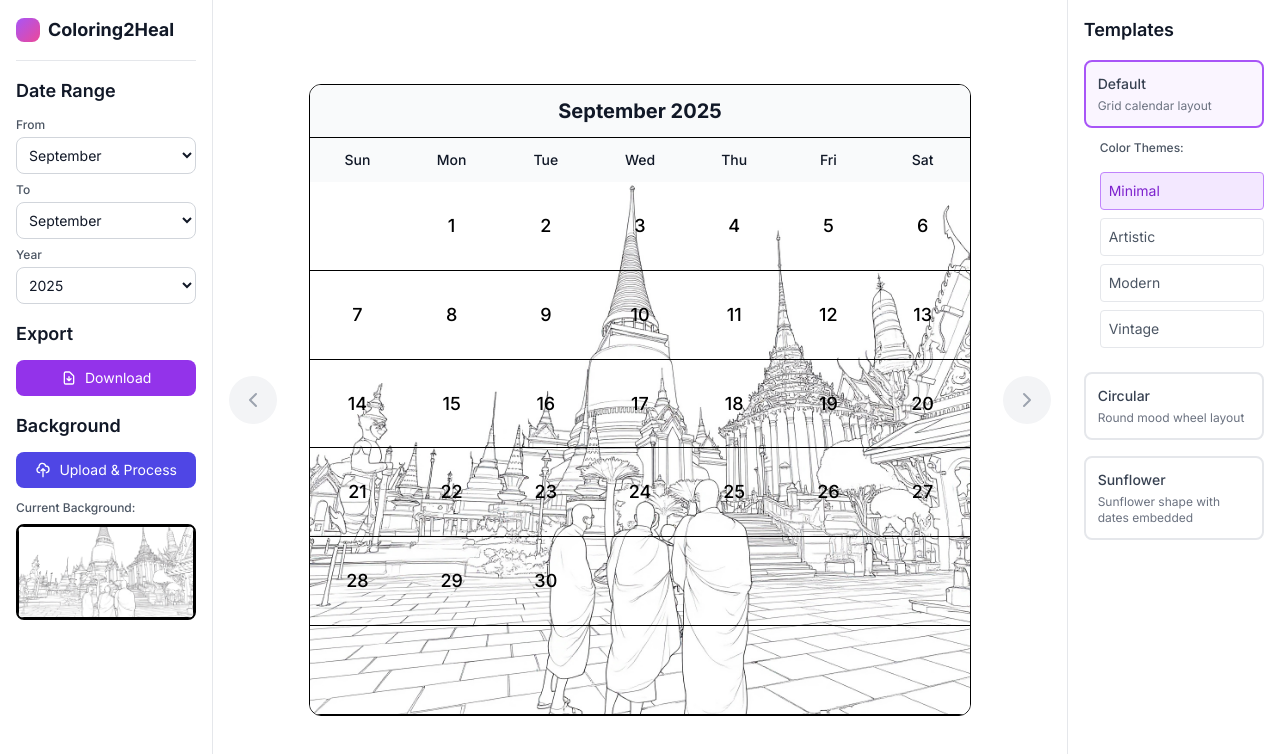
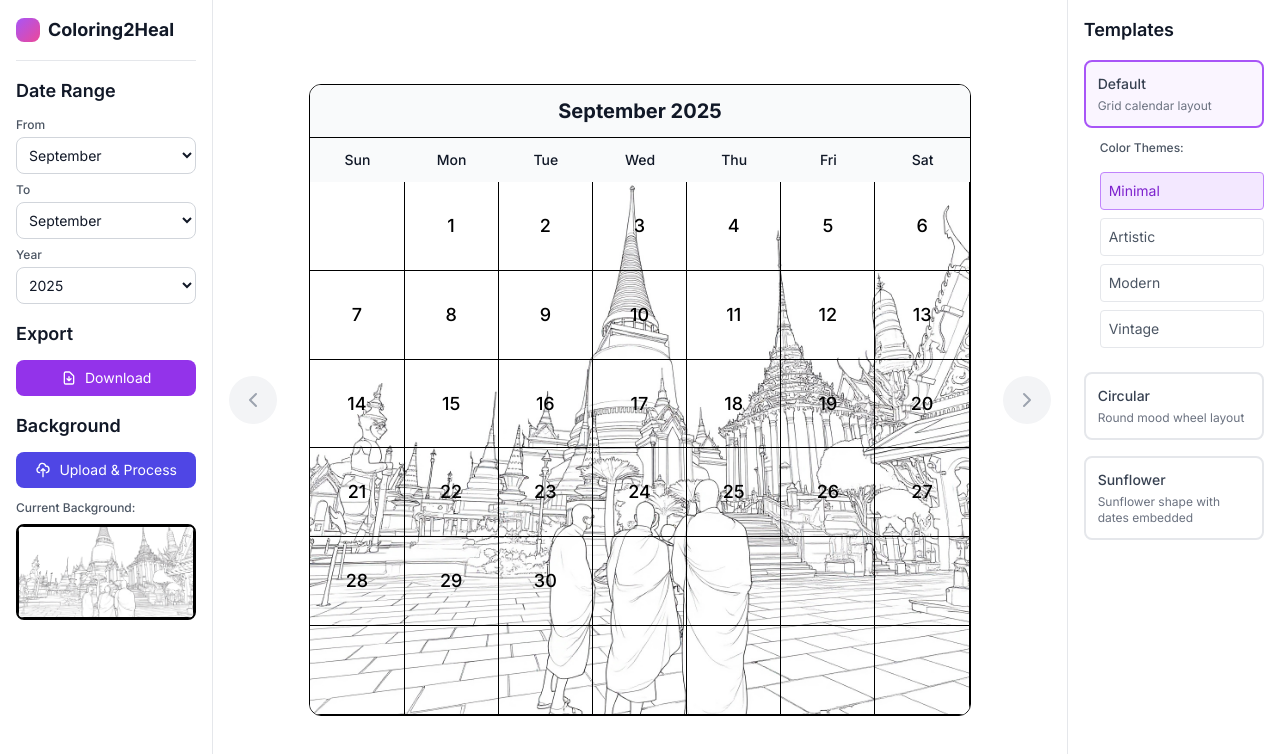
Before and after one commit to Pritamgadget/coloring2heal, a Next.js app: page / in a window 1280 px wide. Shown: the top 754 px of the page. Built offline with nearby package versions, Linux system fonts and the light colour scheme.

Commit message:
Add vertical lines back to calendar grid

```diff
--- a/src/components/CalendarGenerator.tsx
+++ b/src/components/CalendarGenerator.tsx
@@ -302,7 +302,7 @@ export function CalendarGenerator({ template, fromMonth, toMonth, year, backgrou
 
         {calendarData.days.map((day, index) => {
           if (!day) {
-            return <div key={index} className="w-full h-full p-2 relative z-10 border-b border-black"></div>
+            return <div key={index} className="w-full h-full p-2 relative z-10 border-b border-r border-black"></div>
           }
 
           const isToday = day.getDate() === today.getDate() &&
@@ -312,7 +312,7 @@ export function CalendarGenerator({ template, fromMonth, toMonth, year, backgrou
           return (
             <div
               key={day.toISOString()}
-              className={`w-full h-full p-2 transition-colors relative z-10 hover:bg-white/20 border-b border-black ${isToday ? 'font-bold' : ''}`}
+              className={`w-full h-full p-2 transition-colors relative z-10 hover:bg-white/20 border-b border-r border-black ${isToday ? 'font-bold' : ''}`}
             >
               <div className="w-full h-full flex items-center justify-center">
                 <span className="text-lg font-medium text-black">
```
